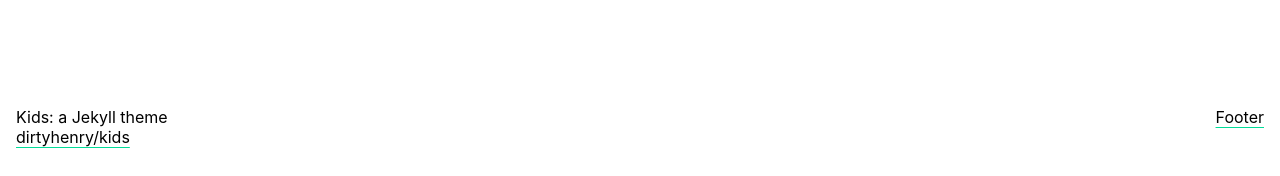
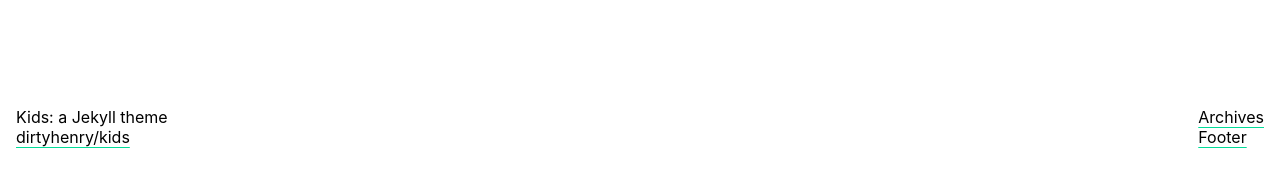
Before and after one commit to dirtyhenry/kids, a Jekyll site: the page built from index.md, in a window 1280 px wide. Shown: the part 721-897 px from the top of the page. Built offline with Jekyll 4.4.1, drawn with Linux system fonts in a browser that asks for light colours; Markdown is read by kramdown in place of the engine named in the settings.

Commit message:
feat: add archives to footer

```diff
--- a/_config.yml
+++ b/_config.yml
@@ -12,6 +12,7 @@ header_pages:
   - about.md
   - header.md
 footer_pages:
+  - archives.md
   - footer.md
 
 show_excerpts: true
```
Also changed, not shown: archives.md (+1 -0 lines).
